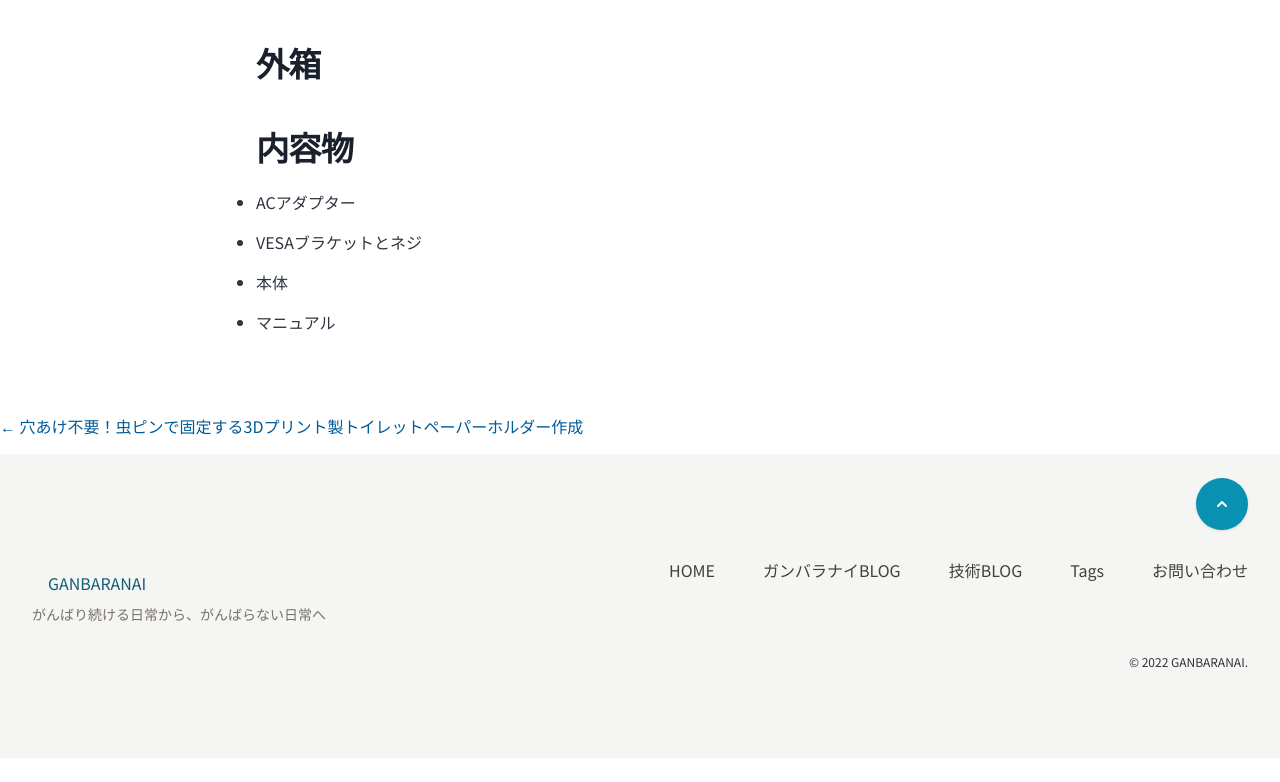
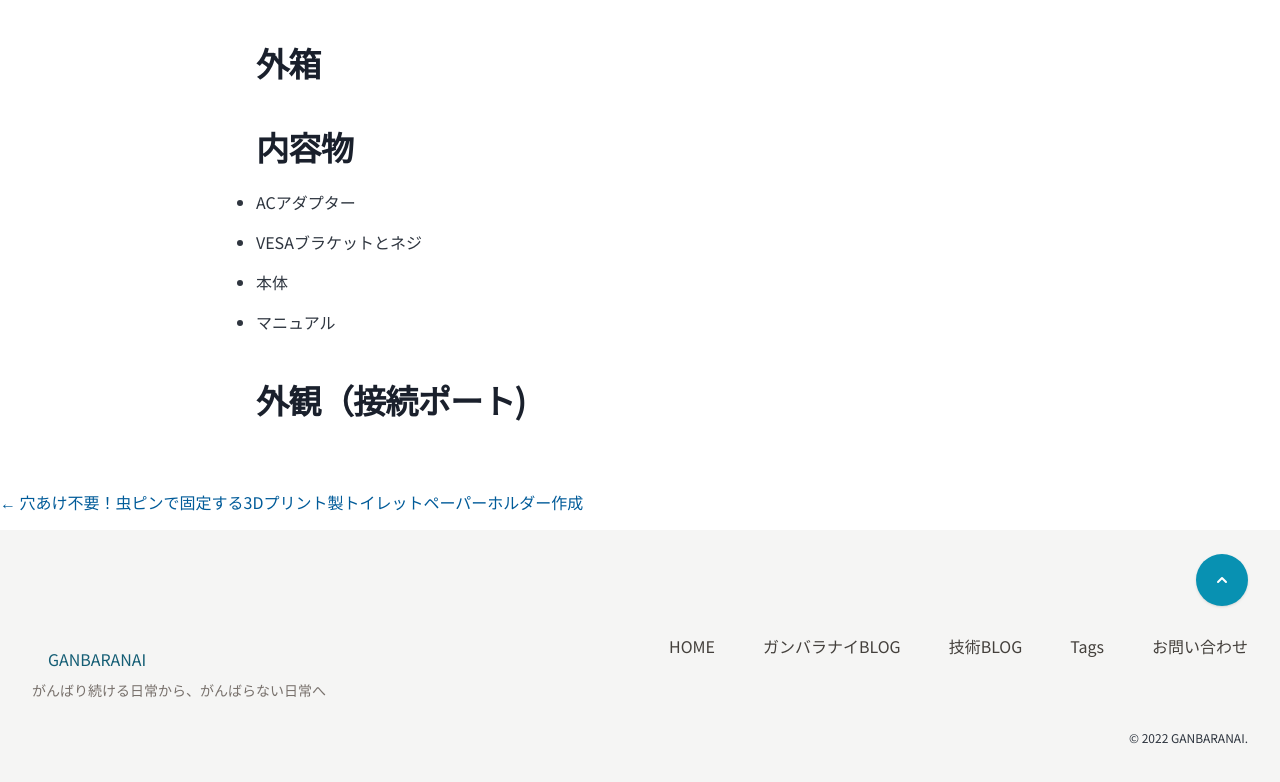
Before and after one commit to seya128/GanbaranaiHP-GatsbyStarterBlog, a Gatsby site: page /blog/minipc-acemagic-vistaminiv1/ in a window 1280 px wide. Shown: the part 1888-2670 px from the top of the page. Before the commit the page ends 2646 px from the top, so only its background shows below. Built offline with nearby package versions, Linux system fonts and the light colour scheme; Gatsby itself is replaced by a stand-in of ours; some packages are replaced by stand-ins of ours.

Commit message:
Update index.md

```diff
--- a/content/blog/minipc-acemagic-vistaminiv1/index.md
+++ b/content/blog/minipc-acemagic-vistaminiv1/index.md
@@ -25,3 +25,5 @@ tags: ["Windows"]
 - VESAブラケットとネジ
 - 本体
 - マニュアル
+
+## 外観（接続ポート)
```
